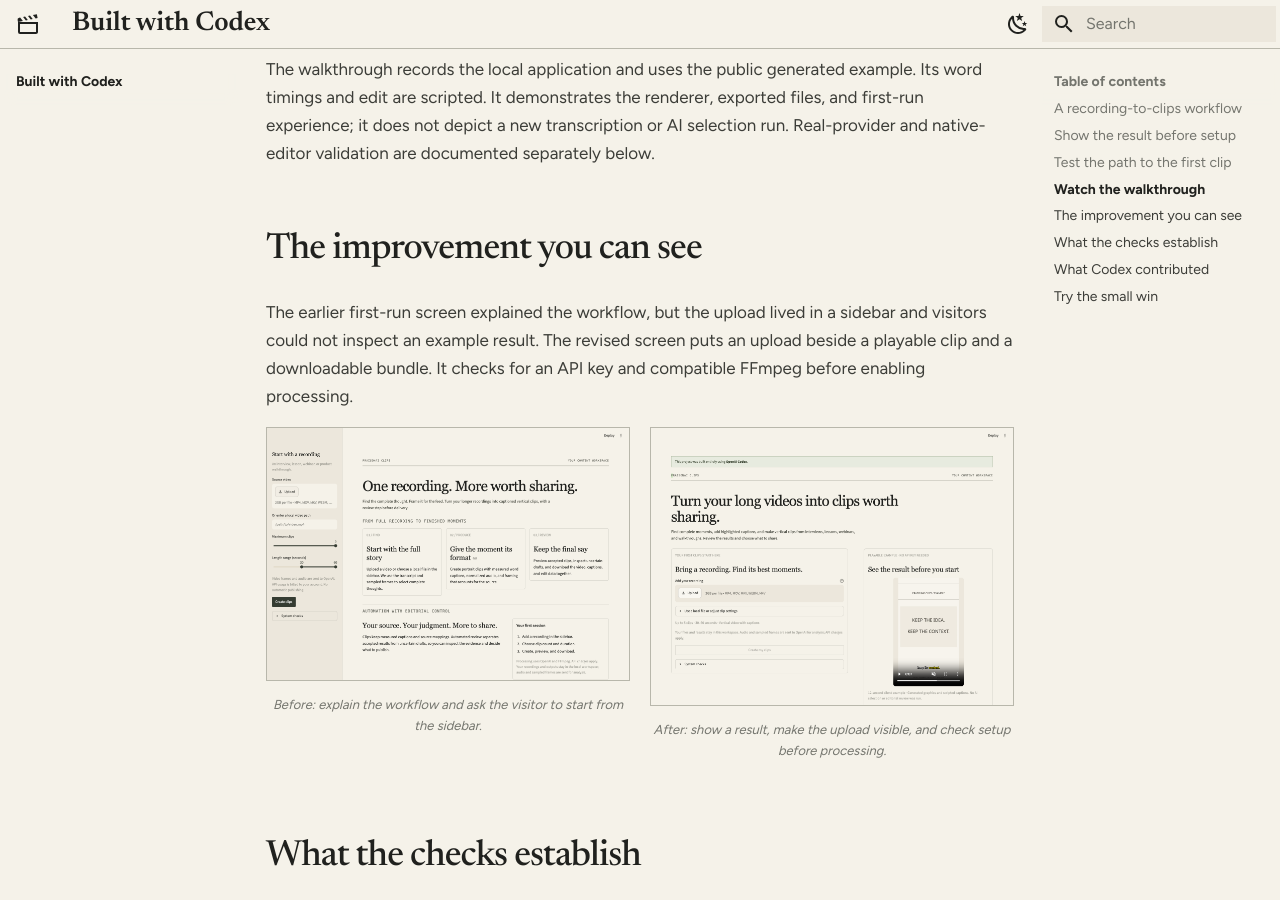
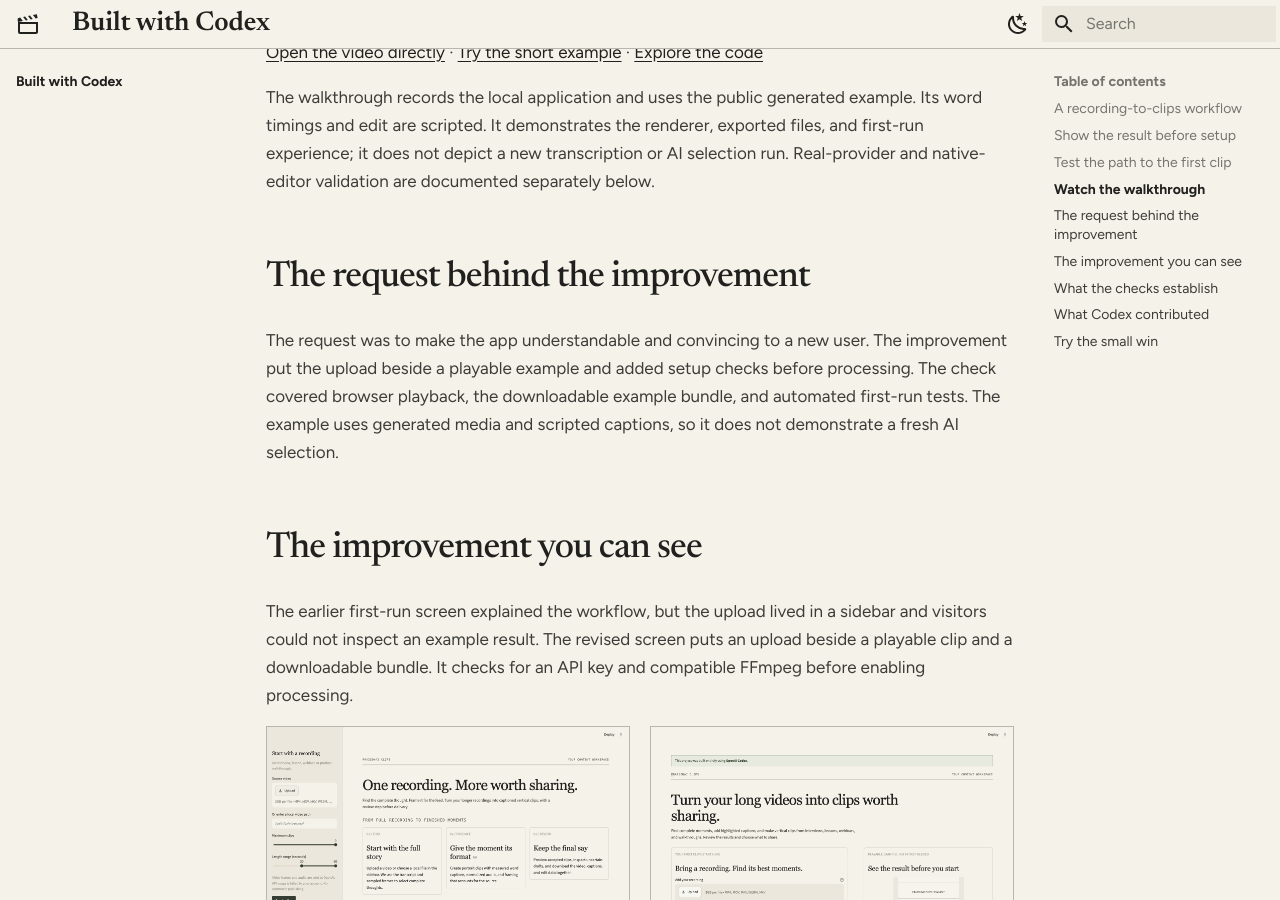
Before and after one commit to MervinPraison/praisonai-clips, an MkDocs documentation site: the page built from docs/built-with-codex.md, in a window 1280 px wide and 900 px high, scrolled down 1623 px. Built offline with MkDocs 1.6.1 and Material for MkDocs 9.7.7, drawn with Linux system fonts in a browser that asks for light colours; some of the changed text lies outside the part shown; grey boxes are pictures that could not be loaded.

Commit message:
Clarify community challenge story

```diff
--- a/docs/built-with-codex.md
+++ b/docs/built-with-codex.md
@@ -1,6 +1,6 @@
 # One recording. A small win worth sharing.
 
-**This project was built entirely using OpenAI Codex**, under Mervin Praison’s direction—from implementation and debugging to tests, documentation, and deployment.
+**This project was built entirely using OpenAI Codex**, under Mervin Praison’s direction—from implementation and debugging to tests, documentation, and deployment. It was prepared for the community-led [Cambridge Codex Community Challenge](https://cambridge-codex-workshop-guide.lilizhu.chatgpt.site/challenges.html).
 
 The everyday task: take a long recording, find a complete thought, make a captioned vertical clip, and check it before sharing. PraisonAI Clips brings those steps into one local workflow.
 
@@ -29,6 +29,10 @@
 [Open the video directly](assets/challenge/walkthrough.mp4) · [Try the short example](index.md#see-example) · [Explore the code](https://github.com/MervinPraison/praisonai-clips)
 
 The walkthrough records the local application and uses the public generated example. Its word timings and edit are scripted. It demonstrates the renderer, exported files, and first-run experience; it does not depict a new transcription or AI selection run. Real-provider and native-editor validation are documented separately below.
+
+## The request behind the improvement
+
+The request was to make the app understandable and convincing to a new user. The improvement put the upload beside a playable example and added setup checks before processing. The check covered browser playback, the downloadable example bundle, and automated first-run tests. The example uses generated media and scripted captions, so it does not demonstrate a fresh AI selection.
 
 ## The improvement you can see
 
```
Also changed, not shown: README.md (+1 -1 lines), docs/index.md (+1 -1 lines).
